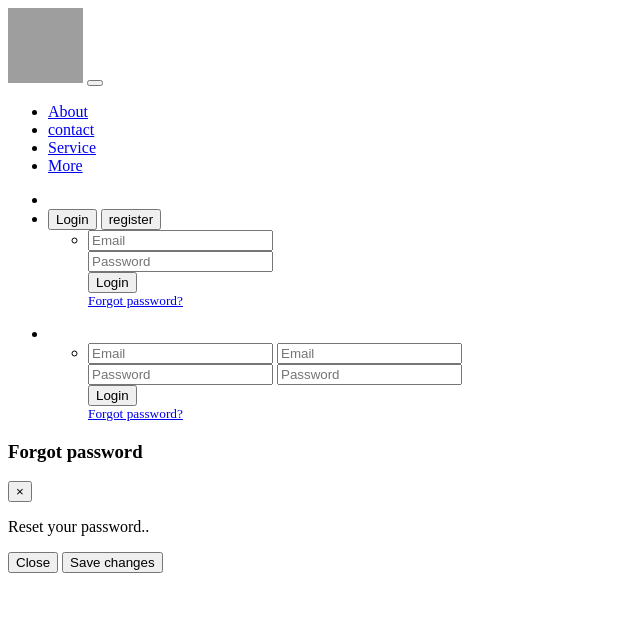
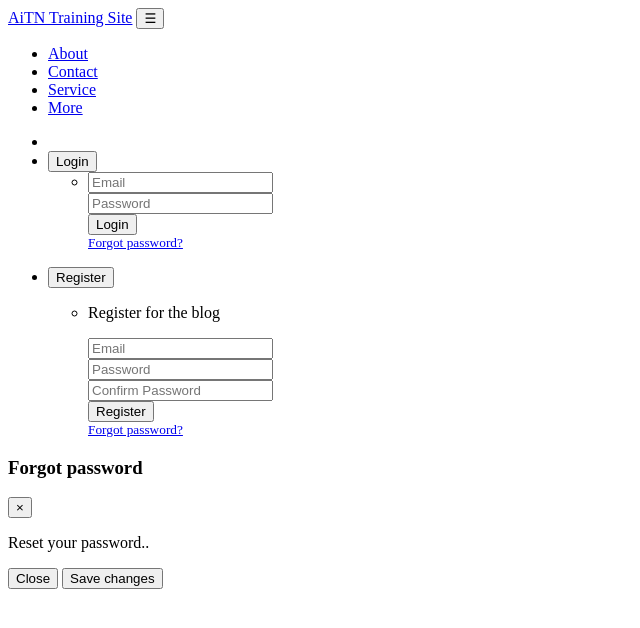
Before and after one commit to VLAmander/McCormick-test, a PHP site: page /header.php in a window 1280 px wide. Shown: the top 628 px of the page, without its empty margins (0-640 px from the left). Run offline with PHP 8.4, Linux system fonts and the light colour scheme; grey boxes are pictures that could not be loaded.

Commit message:
added login and reg php

```diff
--- a/footer.php
+++ b/footer.php
@@ -10,6 +10,7 @@
    <script src="https://cdnjs.cloudflare.com/ajax/libs/popper.js/1.14.3/umd/popper.min.js" integrity="sha384-ZMP7rVo3mIykV+2+9J3UJ46jBk0WLaUAdn689aCwoqbBJiSnjAK/l8WvCWPIPm49" crossorigin="anonymous"></script>
    <script src="https://cdnjs.cloudflare.com/ajax/libs/1000hz-bootstrap-validator/0.11.9/validator.min.js" integrity="sha256-dHf/YjH1A4tewEsKUSmNnV05DDbfGN3g7NMq86xgGh8=" crossorigin="anonymous"></script>
    <script src="js/contact.js"></script>
-   <script src="js/scripts.js"></script>
+   <script src="js/register.js"></script>
+   <script src="js/login.js"></script>
  </body>
  </html>
--- a/header.php
+++ b/header.php
@@ -1,38 +1,47 @@
 <?php
+/**
+ * header.php
+ */
+?>
 
- ?>
 <body>
+
 <div id="wrapper">
 
   <header>
+
     <nav class="navbar navbar-expand-lg navbar-dark bg-dark fixed-top" role="navigation">
       <div class="container">
-           <a class="navbar-brand" href="#"><img src="logo larg.png" alt="" height="75px" width="75px"></a>
+        <a class="navbar-brand" href="#">AiTN Training Site</a>
         <button class="navbar-toggler border-0" type="button" data-toggle="collapse" data-target="#exCollapsingNavbar">
+          &#9776;
         </button>
         <div class="collapse navbar-collapse" id="exCollapsingNavbar">
           <ul class="nav navbar-nav">
             <li class="nav-item"><a href="#" class="nav-link">About</a></li>
-                 <li class="nav-item"><a href="#" class="nav-link">contact</a></li>
+            <li class="nav-item"><a href="#" class="nav-link">Contact</a></li>
             <li class="nav-item"><a href="#" class="nav-link">Service</a></li>
             <li class="nav-item"><a href="#" class="nav-link">More</a></li>
           </ul>
           <ul class="nav navbar-nav flex-row justify-content-between ml-auto">
-               <li class="nav-item order-2 order-md-1"><a href="#" class="nav-link" title="settings"><i class="fa fa-cog fa-fw fa-lg"></i></a></li>
+            <li class="nav-item order-2 order-md-1"><a href="#" class="nav-link" title="settings"><i
+                  class="fa fa-cog fa-fw fa-lg"></i></a></li>
             <li class="dropdown order-1">
-                   <button type="button" id="dropdownMenu1" data-toggle="dropdown" class="btn btn-outline-secondary dropdown-toggle">Login <span class="caret"></span></button>
-                    <button type="button" id="dropdownMenu2" data-toggle="dropdown" class="btn btn-outline-secondary dropdown-toggle">register <span class="caret"></span></button>
-                     <ul id="loginFormDropdow" class="dropdown-menu dropdown-menu-right mt-2">
+              <button type="button" id="dropdownMenu1" data-toggle="dropdown"
+                      class="btn btn-outline-secondary dropdown-toggle">Login <span class="caret"></span></button>
+              <ul id="loginFormDropdown" class="dropdown-menu dropdown-menu-right mt-2">
                 <li class="px-3 py-2">
                   <form id="loginForm" class="form" role="form">
 
                     <div class="form-group">
-                                         <input id="emailInput" placeholder="Email" class="form-control form-control-sm" type="text" required="" pattern="\S+@\S+\.\S+">
+                      <input id="emailInput" placeholder="Email" class="form-control form-control-sm" type="text"
+                             required="" pattern="\S+@\S+\.\S+" name="emailInput">
                     </div>
 
                     <div class="form-group">
                       <div class="input-group mb-3">
-                                         <input id="passwordInput" placeholder="Password" class="form-control form-control-sm" type="password" required="">
+                        <input id="passwordInput" placeholder="Password" class="form-control form-control-sm"
+                               type="password" required="" name="passwordInput">
                         <div class="input-group-append">
                           <a id="showHidePassword" href=""><i id="eyeCon" class="input-group-text fa fa-eye-slash"></i></a>
                         </div>
@@ -45,27 +54,37 @@
 
                     <div class="form-group text-center">
                       <small><a href="#" data-toggle="modal" data-target="#modalPassword">Forgot password?</a></small>
+                      <div id="loginMessage"></div>
                     </div>
                   </form>
                 </li>
               </ul>
             </li>
+
             <li class="dropdown order-1">
+              <button type="button" id="dropdownMenu2" data-toggle="dropdown"
+                      class="btn btn-outline-secondary dropdown-toggle">Register <span class="caret"></span></button>
+
               <ul id="registerFormDropdown" class="dropdown-menu dropdown-menu-right mt-2">
                 <li class="px-3 py-2">
                   <form id="registerForm" class="form" role="form">
-
+                    <p>Register for the blog</p>
                     <div class="form-group">
-                                         <input id="emailInput" placeholder="Email" class="form-control form-control-sm" type="text" required="" pattern="\S+@\S+\.\S+">
-                                         <input id="emailInputMatch" placeholder="Email" class="form-control form-control-sm" type="text" required="" pattern="\S+@\S+\.\S+">
-
+                      <input id="registerEmailInput" placeholder="Email" class="form-control form-control-sm"
+                             type="text"
+                             required="" pattern="\S+@\S+\.\S+" name="registerEmailInput">
                     </div>
 
                     <div class="form-group">
                       <div class="input-group mb-3">
-                                         <input id="passwordInput" placeholder="Password" class="form-control form-control-sm" type="password" required="">
-                                         <input id="passwordInputMatch" placeholder="Password" class="form-control form-control-sm" type="password" required="">
-
+                        <input id="registerPasswordInput" placeholder="Password" class="form-control form-control-sm"
+                               type="password" required="" name="registerPasswordInput">
+                        <div class="input-group-append">
+                          <a id="showHidePassword" href=""><i id="eyeCon" class="input-group-text fa fa-eye-slash"></i></a>
+                        </div>
+                        <input id="registerPasswordInputConfirm" placeholder="Confirm Password"
+                               class="form-control form-control-sm"
+                               type="password" required="" name="registerPasswordInput">
                         <div class="input-group-append">
                           <a id="showHidePassword" href=""><i id="eyeCon" class="input-group-text fa fa-eye-slash"></i></a>
                         </div>
@@ -73,11 +92,13 @@
                     </div>
 
                     <div class="form-group">
-                                         <button id="loginFormSubmitButton" type="submit" class="btn btn-primary btn-block">Login</button>
+                      <button id="registerFormSubmitButton" type="submit" class="btn btn-primary btn-block">Register
+                      </button>
                     </div>
 
                     <div class="form-group text-center">
                       <small><a href="#" data-toggle="modal" data-target="#modalPassword">Forgot password?</a></small>
+                      <div id="registrationMessage"></div>
                     </div>
                   </form>
                 </li>
@@ -88,7 +109,8 @@
       </div>
     </nav>
 
-     <div id="modalPassword" class="modal fade" tabindex="-1" role="dialog" aria-labelledby="myModalLabel" aria-hidden="true">
+    <div id="modalPassword" class="modal fade" tabindex="-1" role="dialog" aria-labelledby="myModalLabel"
+         aria-hidden="true">
       <div class="modal-dialog">
         <div class="modal-content">
           <div class="modal-header">
--- a/index.php
+++ b/index.php
@@ -13,7 +13,7 @@
 <div class="wrapper">
   <div class="hero">
   <img src="images\planetside.png" alt=""height=""width="85%">
-  <h1><img src="images\star-citizen-logo-png-7.png" alt=""height=""width="25%"></h1>
+  <h1><img src="images\star-citizen-logo-png-7.png" alt=""height=""width="50%"></h1>
   </div>
   <section id="section">
 
```
Also changed, not shown: contact-form.php (+2 -22 lines), contact.php (+4 -4 lines), login.php (+57 -13 lines), register.php (+34 -31 lines). Lines whose indentation alone changed are shown as unchanged.
